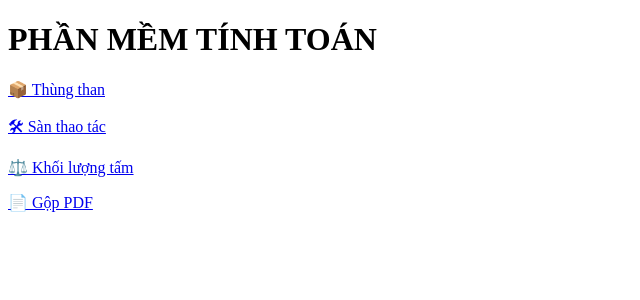
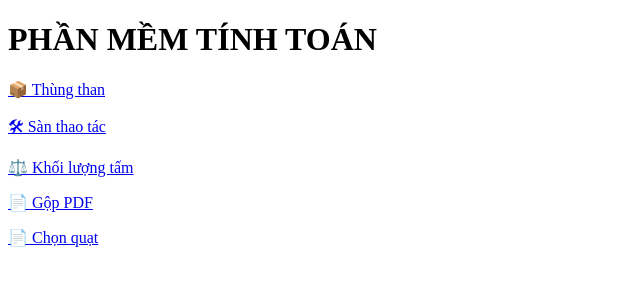
Before and after one commit to 20020899-debug/flask-thung-than, a Flask app: page / in a window 1280 px wide. Shown: the top 300 px of the page, without its empty margins (0-640 px from the left). Run offline with Flask 3, Linux system fonts and the light colour scheme; parts of the project's set-up code (start-up, migrations or seed data) failed here and were passed over.

Commit message:
Update home.html

```diff
--- a/flaskapp1/templates/home.html
+++ b/flaskapp1/templates/home.html
@@ -12,6 +12,7 @@
     <p><a href="/san-thao-tac">🛠 Sàn thao tác</a></p>
     <p><a href="/khoi-luong-tam">⚖️ Khối lượng tấm</a></p>
     <p><a href="/merge-pdf">📄 Gộp PDF</a></p>
+    <p><a href="/chon_quat">📄 Chọn quạt</a></p>
 </div>
 
 </body>
```
